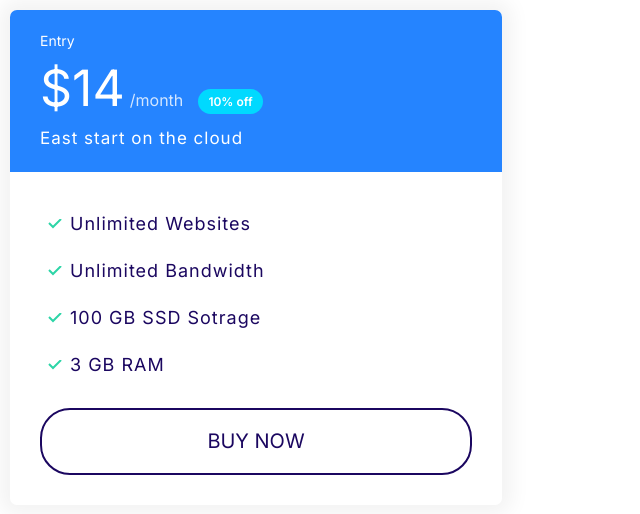
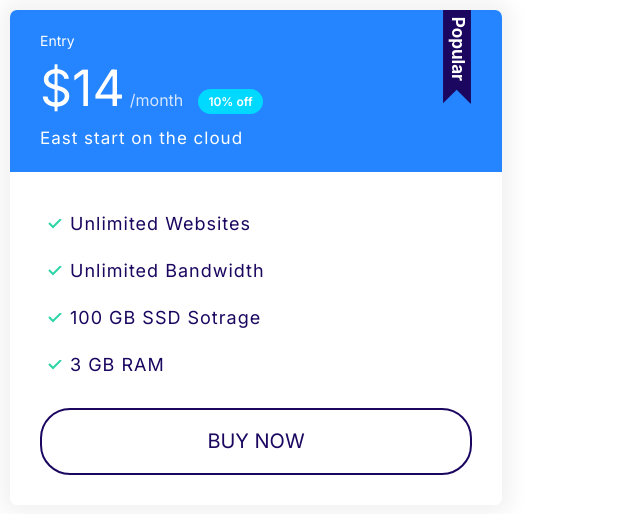
Before and after one commit to gb-brahim/domain, a plain HTML site: page index.html in a window 1280 px wide. Shown: the whole page, without its empty margins (0-640 px from the left). Drawn offline with Linux system fonts and the light colour scheme.

Commit message:
define the popular badge

```diff
--- a/css/style.css
+++ b/css/style.css
@@ -302,6 +302,17 @@ container decide how should they be */
   margin-bottom: 2rem;
   letter-spacing: 1px;
 }
+.plan--popular .card__header {
+  position: relative;
+}
+.plan--popular .card__header::before {
+  content: url(../images/popular.svg);
+  display: inline-block;
+  position: absolute;
+  top: -6px;
+  right: 5%;
+  width: 40px;
+}
 @media screen and (min-width: 1024px) {
   .plan__name {
     font-size: 1.4rem;
@@ -316,3 +327,4 @@ container decide how should they be */
     font-size: 1.7rem;
   }
 }
+/*popular_badge*/
--- a/index.html
+++ b/index.html
@@ -13,7 +13,7 @@
 </head>
 <body>
     <div style="width:40%; padding:1rem;">
-        <div class="plan">
+        <div class="plan plan--popular">
             <div class="card card--primary">
             <header class="card__header ">
             <h3 class="plan__name">Entry</h3>
```
Also changed, not shown: images/popular.svg (added).
